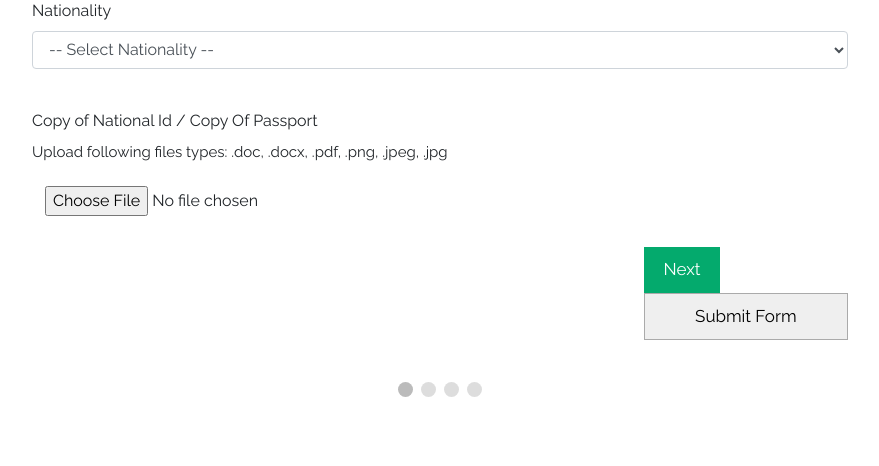
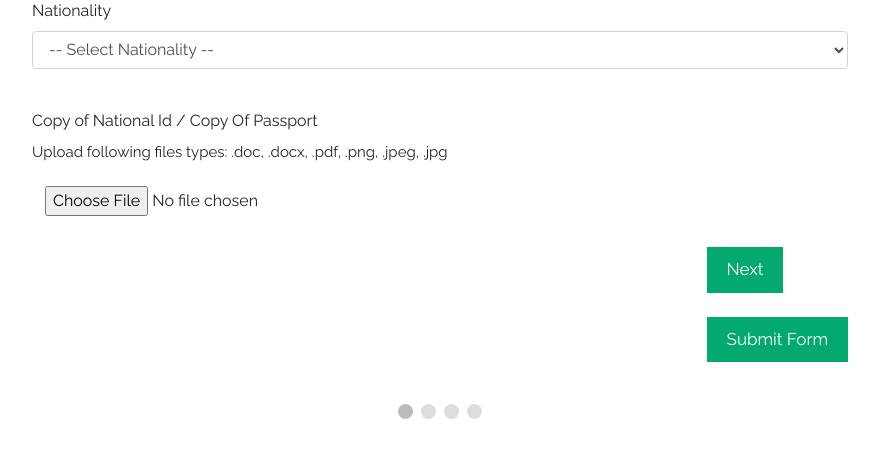
Before and after one commit to 20b2122/ZC-2204_Project4, a PHP site: page /nad/testing.php?jobName=1 in a window 1280 px wide. Shown: the part 755-1221 px from the top of the page, without its empty margins (200-1079 px from the left). Before the commit the page ends 1152 px from the top, so only its background shows below. Run offline with PHP 8.4, Linux system fonts and the light colour scheme; some libraries are stand-ins or nearby versions.

Commit message:
Update testing.php

```diff
--- a/nad/testing.php
+++ b/nad/testing.php
@@ -62,6 +62,20 @@
     }
 
     button:hover {
+      opacity: 0.8;
+    }
+
+    #submitBtn {
+      background-color: #04aa6d;
+      color: #ffffff;
+      border: none;
+      padding: 10px 20px;
+      font-size: 17px;
+      font-family: Raleway;
+      cursor: pointer;
+    }
+
+    #submitBtn:hover {
       opacity: 0.8;
     }
 
@@ -446,7 +460,7 @@
       <div style="overflow: auto">
         <div style="float: right">
           <button type="button" id="prevBtn" onclick="nextPrev(-1)">Previous</button>
-          <button type="button" id="nextBtn" onclick="nextPrev(1)">Next</button>
+          <button type="button" id="nextBtn" onclick="nextPrev(1)">Next</button> <br/><br/>
           <input type="submit" id="submitBtn" name="Submit" value="Submit Form">
         </div>
       </div>
```
